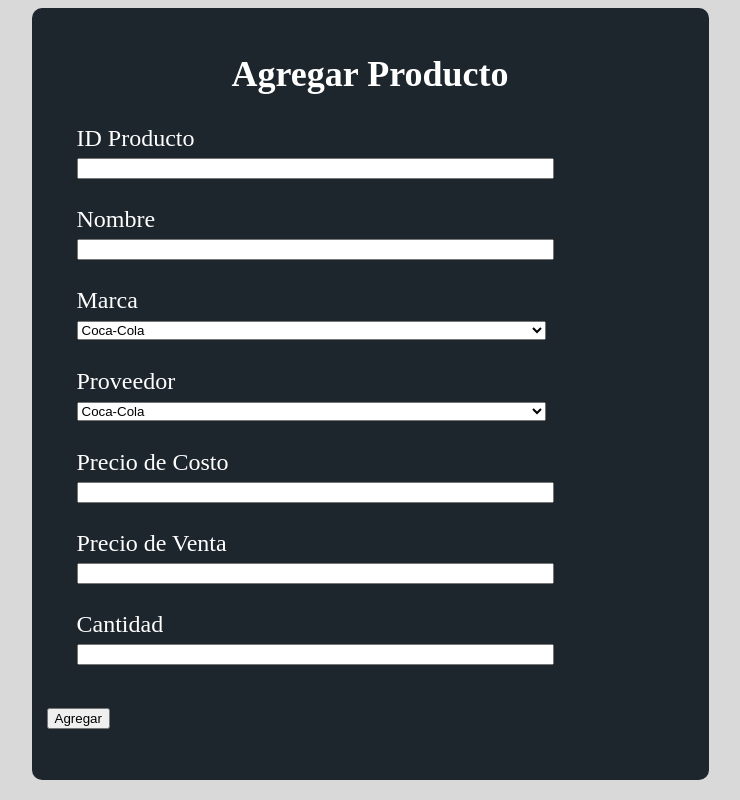
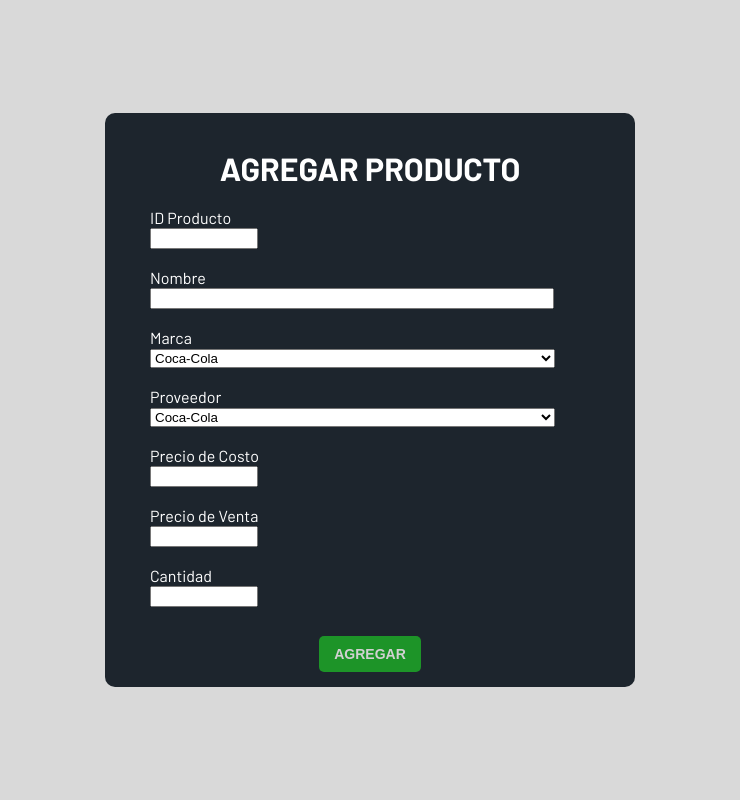
Before and after one commit to manusalina5/Drugstore, a PHP site: page /Formularios/html/agregar_producto.html in a window 1280 px wide. Shown: the whole page, without its empty margins (270-1010 px from the left). Run offline with PHP 8.4, Linux system fonts and the light colour scheme.

Commit message:
mejora del formulario
- Se centra el formulario
- Se agrega el color del buttom
- Se cambia la fuente
- Tamaños de input

```diff
--- a/Formularios/html/agregar_producto.html
+++ b/Formularios/html/agregar_producto.html
@@ -4,26 +4,26 @@
     <meta charset="UTF-8">
     <meta name="viewport" content="width=device-width, initial-scale=1.0">
     <title>Agregar Producto</title>
+    <link href="https://fonts.googleapis.com/css2?family=Barlow:wght@400;500;700&display=swap" rel="stylesheet">
     <link rel="stylesheet" href="style.css">
 </head>
 <body>
-
-    <div>
-        <form action="/enviar.php" method="post">
-            <h2>Agregar Producto</h2>
+    <div class="formulario">
+        <form action="" method="post">
+            <h1>AGREGAR PRODUCTO</h1>
             <div class="campos">
             <label for="idproducto">ID Producto <br>
-                <input type="text" name="idproducto" id="id_producto"><br>
+                <input type="text" name="idproducto" id="id_producto" class="input-chico"><br>
             </label><br>
 
 
             <label for="nombre">Nombre <br>
-                <input type="text" name="nombre" id="id_nombre"><br>
+                <input type="text" name="nombre" id="nombre"><br>
             </label><br>
 
 
             <label for="marca">Marca <br>
-                <select name="marca" id="id_marca">
+                <select name="marca" id="id_marca" class="input-grande">
                     <option value="Coca-Cola">Coca-Cola</option>
                     <option value="Pepsi">Pepsi</option>
                     <option value="Johnson&Johnson">Johnson&Johnson</option>
@@ -32,7 +32,7 @@
 
 
             <label for="proveedor">Proveedor <br>
-                <select name="proveedor" id="id_proveedor">
+                <select name="proveedor" id="id_proveedor" class="input-grande">
                     <option value="Coca-Cola">Coca-Cola</option>
                     <option value="Pepsi">Pepsi</option>
                     <option value="Johnson&Johnson">Johnson&Johnson</option>
@@ -41,21 +41,21 @@
 
 
             <label for="precio_costo">Precio de Costo <br>
-                <input type="text" name="precio_costo" id="id_precio_costo"><br>
+                <input type="text" name="precio_costo" id="id_precio_costo" class="input-chico"><br>
             </label><br>
 
 
             <label for="precio_venta">Precio de Venta <br>
-                <input type="text" name="precio_venta" id="id_precio_venta"><br>
+                <input type="text" name="precio_venta" id="id_precio_venta" class="input-chico"><br>
             </label><br>
 
 
             <label for="cantidad">Cantidad <br>
-                <input type="text" name="cantidad" id="id_cantidad"><br>
+                <input type="text" name="cantidad" id="id_cantidad" class="input-chico"><br>
             </label><br>
 
             </div>
-            <input type="submit" value="Agregar">
+            <button type="submit" class="agregar"><strong>AGREGAR</strong></button>
         </form>
     </div>
 </body>
--- a/Formularios/html/style.css
+++ b/Formularios/html/style.css
@@ -1,27 +1,58 @@
+body{
+    display: flex;
+    justify-content: center;
+    align-items: center;
+    background-color: #D9D9D9;
+    width: 100%;  /*100% de altura*/
+    height: 100vh; /*100% del ancho de la venta*/
+    margin: 0;
+    font-family: 'Barlow', sans-serif;
+    font-size: 16px;
+}
+
 form {
     background-color: #1D252D;
     color: #ffffff;
-    margin: auto;
+    margin: 0 auto;
     border-radius: 10px;
     padding: 15px;
-    width: 647px;
-    height: 742px;
-    font-size: 1.5rem;
+    width: 60vw;
+    max-width: 500px;
+    min-width: 300px;
 }
 
-h2 {
+h1 {
     text-align: center;
 }
 
-body{
-    background-color: #D9D9D9;
 
-}
 
 .campos{
     margin: 10px 30px;
 }
 
-.campos input, select {
-    width: 80%;
+
+form .agregar{
+    font-size: 14px;
+    display: block; /* La clase "agregar" se mostrará como un bloque. Los elementos de bloque ocupan todo el ancho disponible y generalmente comienzan en una nueva línea.*/
+    margin: 0 auto; /*El valor "auto" para los márgenes izquierdo y derecho automáticamente centra el elemento horizontalmente dentro de su contenedor.*/
+    background-color: #1D9428;
+    color: #d1d1d1;
+    padding: 10px 15px;
+    border-radius: 5px;
+    border: none;
+    box-shadow: #1D9428;
 }
+
+.input-chico{
+    width: 20%;
+    min-width: 100px;
+}
+
+div #nombre{
+    width: 90%;
+}
+
+div .input-grande{
+    width: 92%;
+}
```
